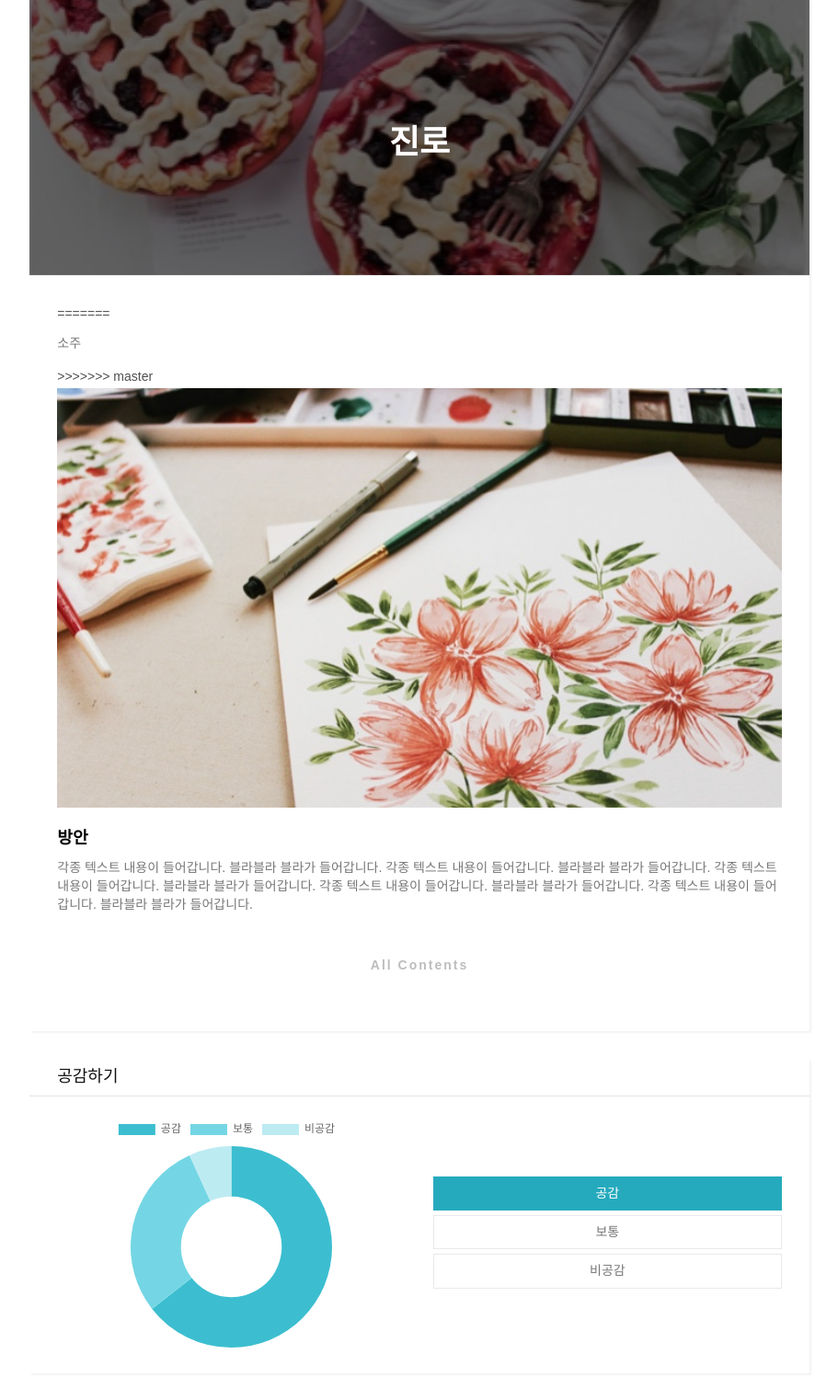
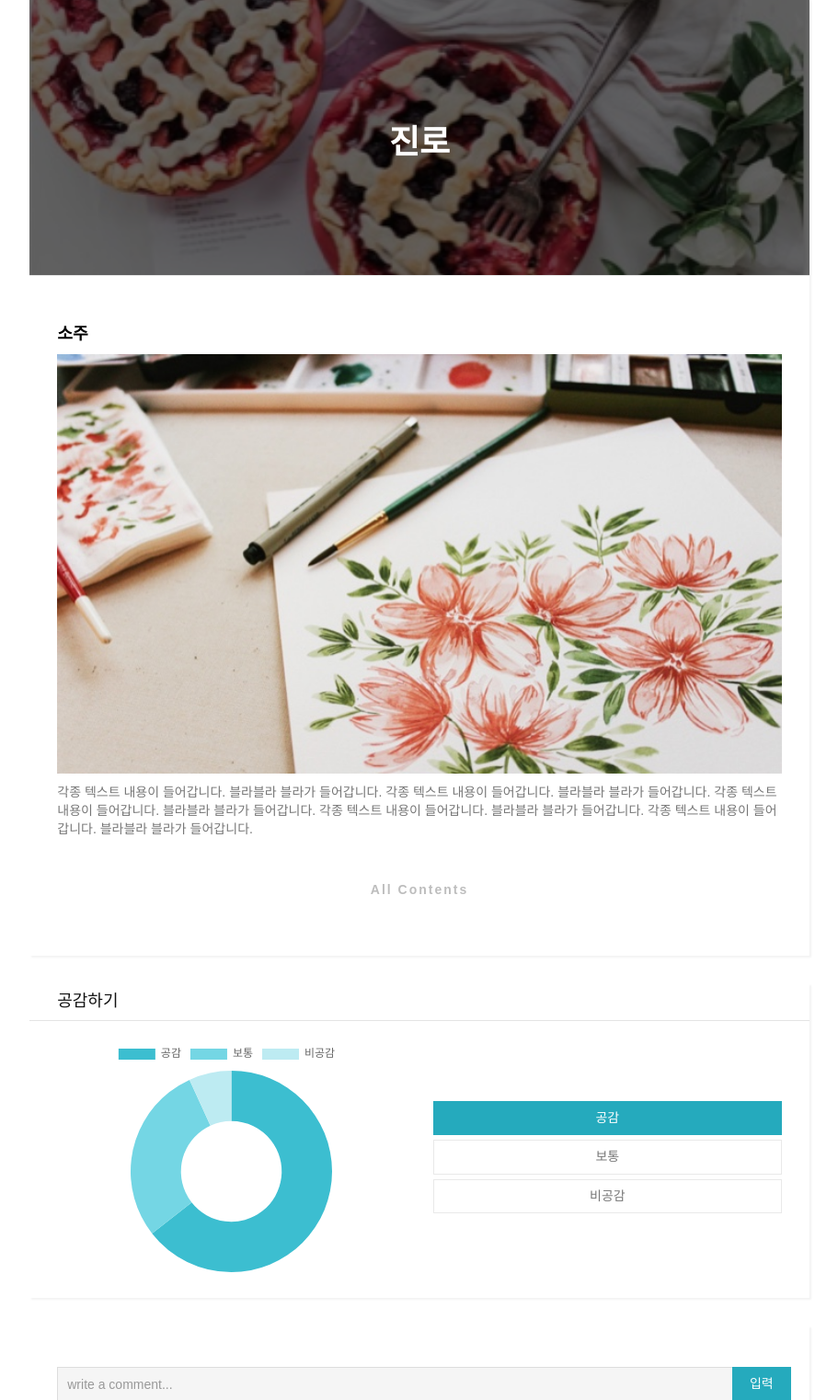
Before and after one commit to shs2810/life, a Django app: page /life_class/1/ in a window 1280 px wide. Shown: the part 101-1623 px from the top of the page at 92% size, without its empty margins (184-1095 px from the left). Run offline with Django 3.2, Linux system fonts and the light colour scheme; data comes from the database, SQL or seed files in the repository; some libraries are stand-ins or nearby versions; some web fonts are replaced.

Commit message:
퍼블리싱

```diff
--- a/life_class/templates/life_class/life_class.html
+++ b/life_class/templates/life_class/life_class.html
@@ -26,6 +26,7 @@
 </head>
 <body id="bookmark">
 <!-- Preloader -->
+<!--
 <div id="page-preloader" class="display-table preloader-bg bg-default">
     <div class="display-table-cell vertical-middle text-center">
         <div class="page-preload-icon">
@@ -33,6 +34,7 @@
         </div>
     </div>
 </div>
+-->
 <!-- END : Preloader -->
 
 <!-- Navigation Bar -->
@@ -46,7 +48,7 @@
                 <span class="icon-bar"></span>
                 <span class="icon-bar"></span>
             </button>
-            <a class="navbar-brand" href="/life_class">
+            <a class="navbar-brand" href="/">
                 <img alt="Brand" src="{% static 'img/logo_white.png' %}">
             </a>
         </div>
--- a/life_class/templates/life_class/life_class_detail.html
+++ b/life_class/templates/life_class/life_class_detail.html
@@ -26,6 +26,7 @@
 </head>
 <body id="column-detail">
 <!-- Preloader -->
+<!--
 <div id="page-preloader" class="display-table preloader-bg bg-default">
     <div class="display-table-cell vertical-middle text-center">
         <div class="page-preload-icon">
@@ -33,6 +34,7 @@
         </div>
     </div>
 </div>
+-->
 <!-- END : Preloader -->
 
 <!-- Navigation Bar -->
@@ -45,7 +47,7 @@
                 <span class="icon-bar"></span>
                 <span class="icon-bar"></span>
             </button>
-            <a class="navbar-brand" href="/life_class">
+            <a class="navbar-brand" href="">
                 <img alt="Brand" src="{% static 'img/logo_white.png' %}">
             </a>
         </div>
@@ -90,18 +92,13 @@
                     <article class="article">
 <!--
                         <h2 class="sub-title">고민</h2>
-
-<<<<<<< HEAD
                         <p>각종 텍스트 내용이 들어갑니다. 블라블라 블라가 들어갑니다. 각종 텍스트 내용이 들어갑니다. 블라블라 블라가 들어갑니다. 각종 텍스트 내용이 들어갑니다. 블라블라 블라가 들어갑니다. 각종 텍스트 내용이 들어갑니다. 블라블라 블라가 들어갑니다. 각종 텍스트 내용이 들어갑니다. 블라블라 블라가 들어갑니다.</p>
 -->
-=======
-                        <p>{{ lifeclasses.contents }}</p>
 
->>>>>>> master
+                        <h2 class="sub-title">{{ lifeclasses.contents }}</h2>
+
                         <!-- 이미지 -->
                         <img class="img-responsive" src="{% static 'img/detail-thumb.jpg' %}"/>
-
-                        <h2 class="sub-title">방안</h2>
 
                         <p>각종 텍스트 내용이 들어갑니다. 블라블라 블라가 들어갑니다. 각종 텍스트 내용이 들어갑니다. 블라블라 블라가 들어갑니다. 각종 텍스트 내용이 들어갑니다. 블라블라 블라가 들어갑니다. 각종 텍스트 내용이 들어갑니다. 블라블라 블라가 들어갑니다. 각종 텍스트 내용이 들어갑니다. 블라블라 블라가 들어갑니다.</p>
 
```
Also changed, not shown: life_class/templates/life_class/life_class_write.html (+2 -18 lines).
